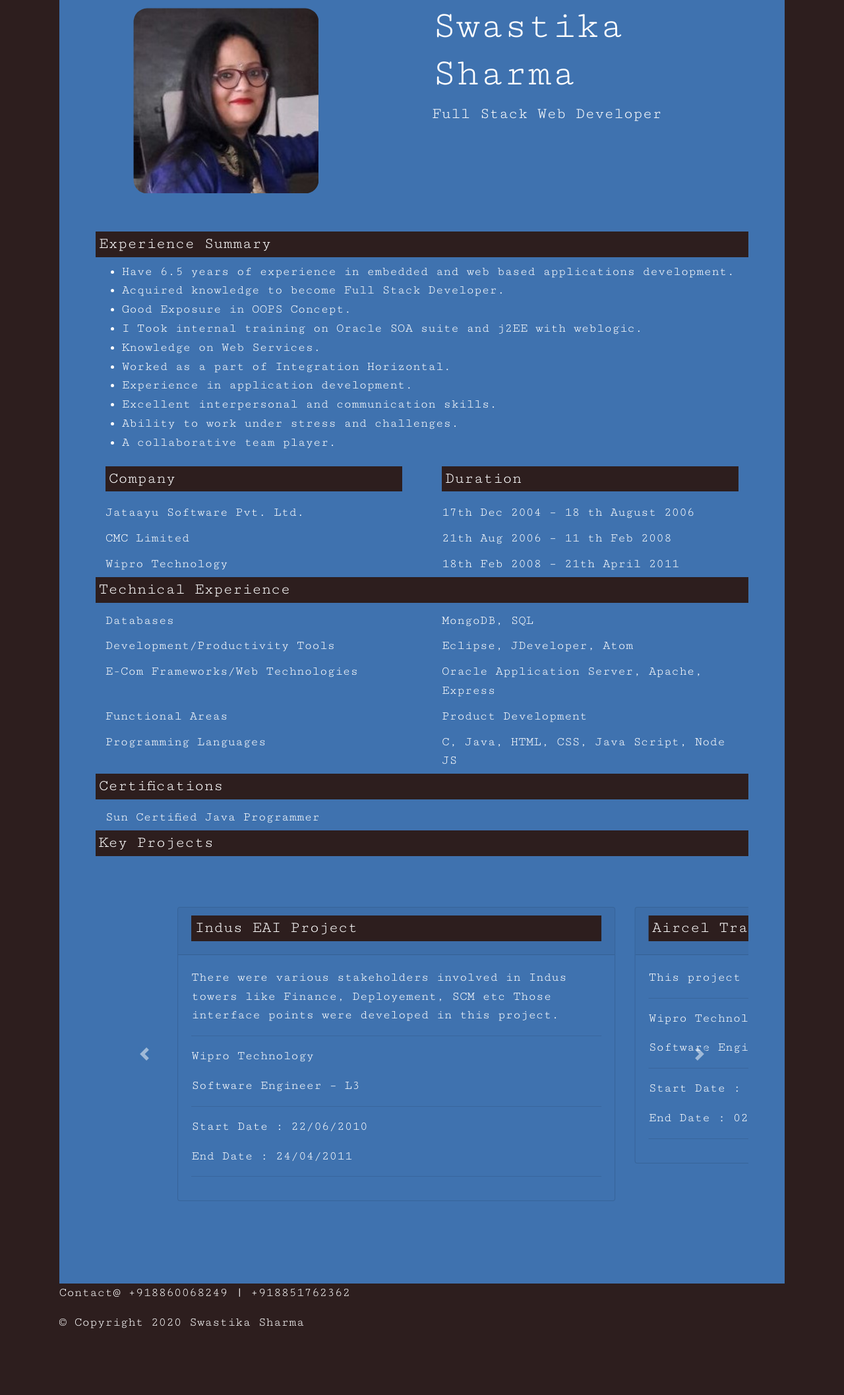
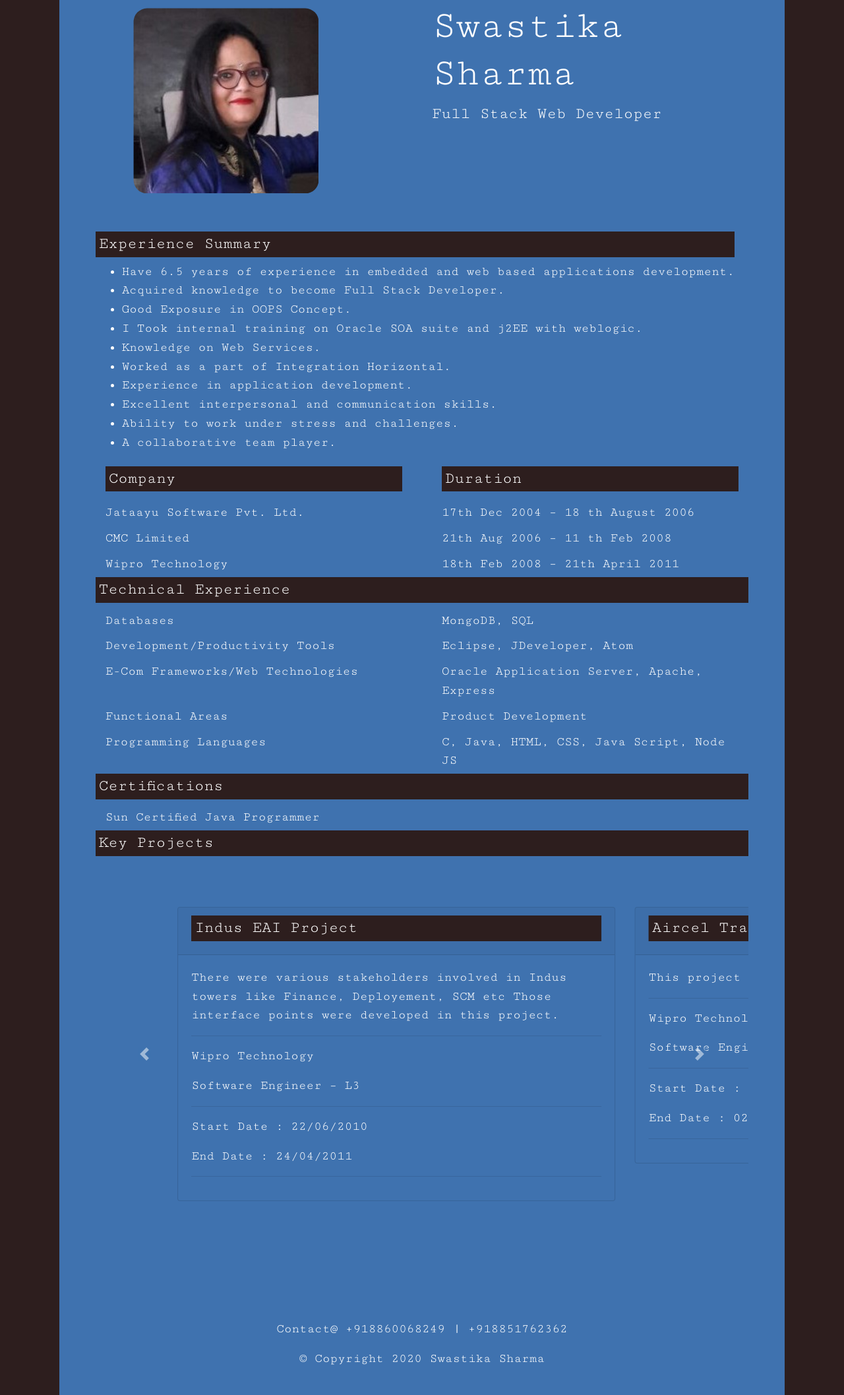
Before and after one commit to SmartHomeMaker/CV, a plain HTML site: page index.html in a window 1280 px wide. Shown: the part 225-2340 px from the top of the page at 66% size. Drawn offline with nearby package versions, Linux system fonts and the light colour scheme.

Commit message:
Changed the id selector for profile and footer

```diff
--- a/style.css
+++ b/style.css
@@ -81,7 +81,7 @@ p.designation{
 }
 
 
-.profile{
+#profile{
   display:inline-block;
 }
 .profile-image{
@@ -106,7 +106,7 @@ p.designation{
   background-color: #3f72af;
 }
 
-.footer{
+#footer{
   text-align: center;
   background-color: #3f72af;
   padding:5%;
```
